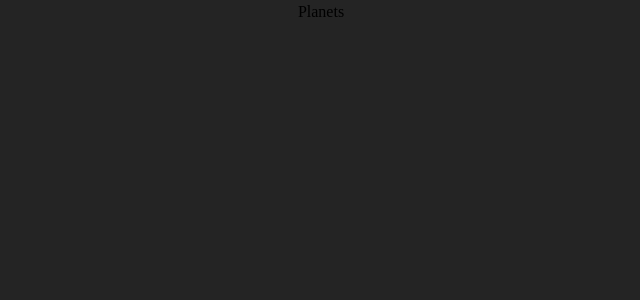
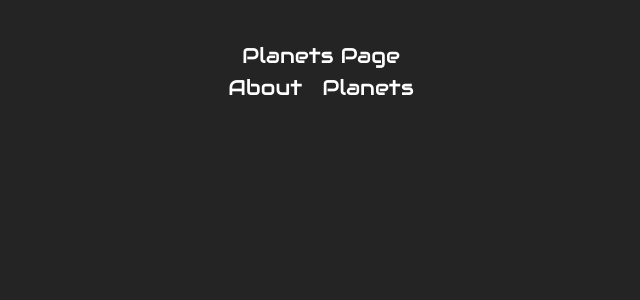
Before and after one commit to Davonne007-TX/Starwars-API, a React (Vite) app: page /planets in a window 1280 px wide. Shown: the top 300 px of the page, without its empty margins (319-959 px from the left). Built offline with nearby package versions, Linux system fonts and the light colour scheme.

Commit message:
finished with the routes and links

```diff
--- a/src/components/About.jsx
+++ b/src/components/About.jsx
@@ -1,3 +1,13 @@
+import NavBar from "./NavBar";
+import { Link } from "react-router-dom";
+
 export default function About() {
-  return <div>About</div>;
+  return (
+    <>
+      <div className="header">
+        <Link to="/">About Page</Link>
+        <NavBar />
+      </div>
+    </>
+  );
 }
--- a/src/components/Planets.jsx
+++ b/src/components/Planets.jsx
@@ -1,3 +1,13 @@
+import NavBar from "./NavBar";
+import { Link } from "react-router-dom";
+
 export default function Planets() {
-  return <div>Planets</div>;
+  return (
+    <>
+      <div className="header">
+        <Link to="/">Planets Page</Link>
+        <NavBar />
+      </div>
+    </>
+  );
 }
--- a/src/index.css
+++ b/src/index.css
@@ -11,3 +11,8 @@
   -moz-osx-font-smoothing: grayscale;
   -webkit-text-size-adjust: 100%;
 }
+
+/*About&Planet's component header*/
+.header {
+  margin-top: 40px;
+}
```
